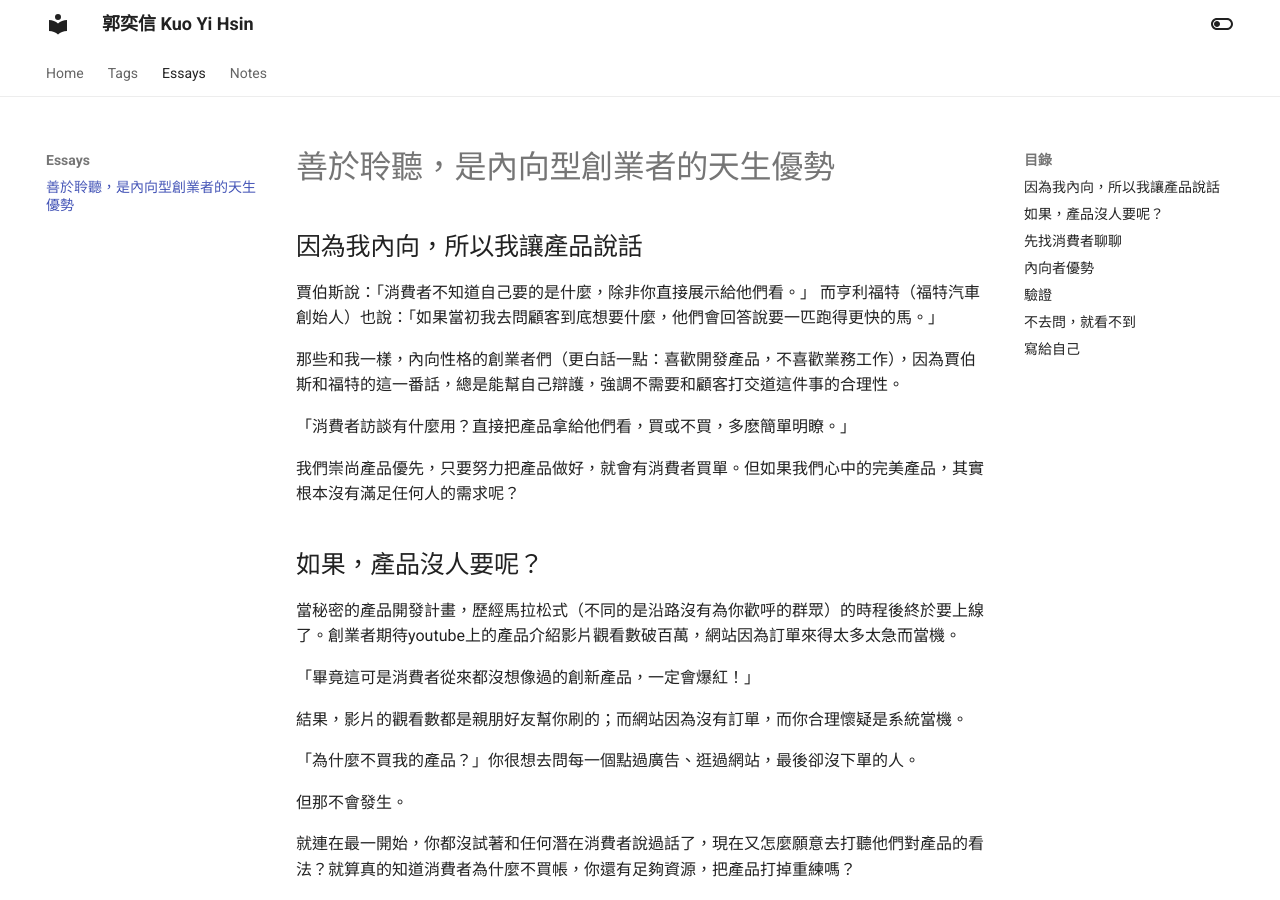
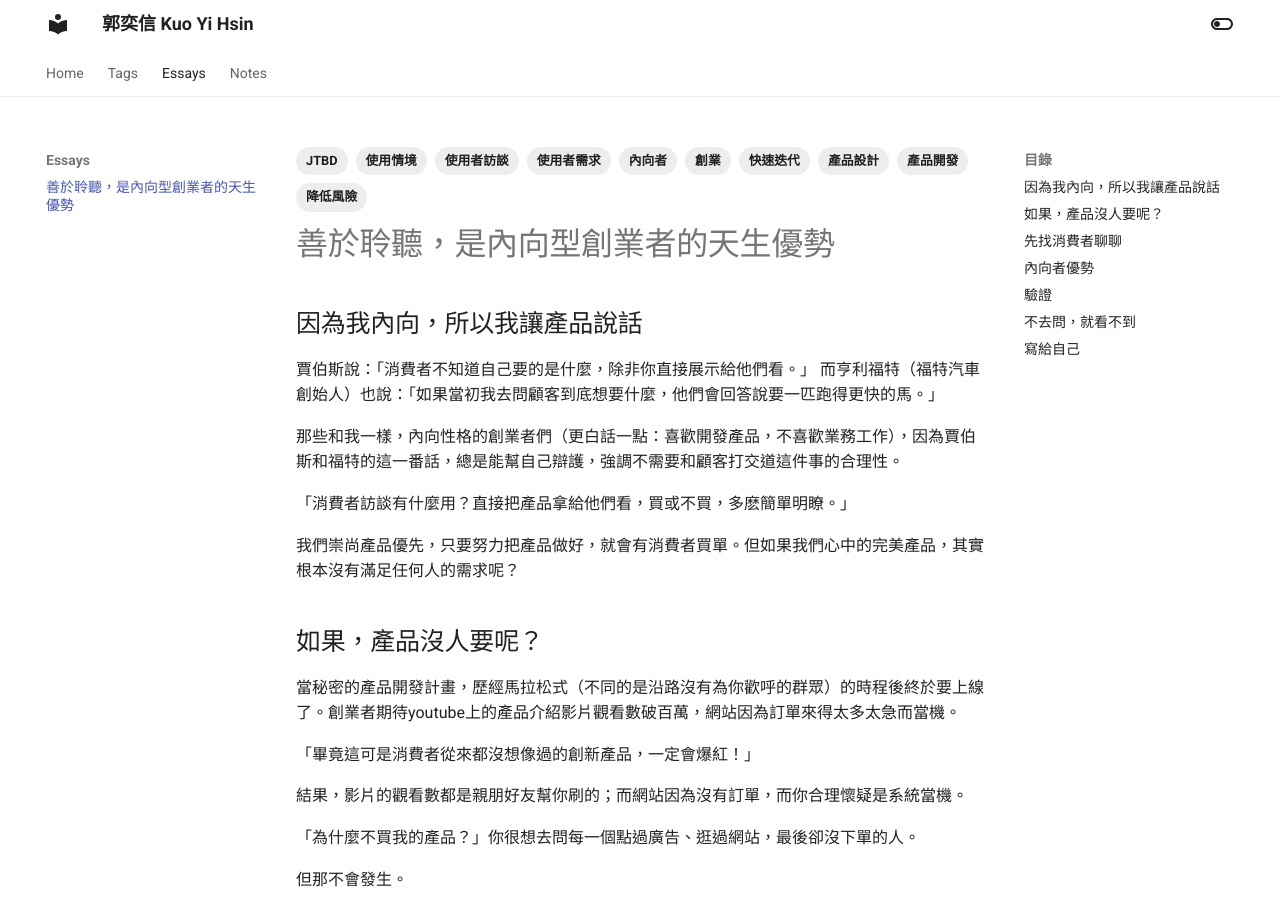
Before and after one commit to hisoka502/blog_blot, an MkDocs documentation site: the page built from docs/essays/introvert-advantages-in-product-development.md, in a window 1280 px wide and 900 px high. Built offline with MkDocs 1.6.1 and Material for MkDocs 9.7.7, drawn with Linux system fonts in a browser that asks for light colours.

Commit message:
publish 2022_0708_2132

```diff
--- a/docs/essays/introvert-advantages-in-product-development.md
+++ b/docs/essays/introvert-advantages-in-product-development.md
@@ -1,5 +1,16 @@
 ---
 title: 善於聆聽，是內向型創業者的天生優勢
+tags:
+- 內向者
+- 創業
+- 快速迭代
+- 產品開發
+- 產品設計
+- 使用者需求
+- 使用者訪談
+- 使用情境
+- JTBD
+- 降低風險
 ---
 
 # 善於聆聽，是內向型創業者的天生優勢
```
Also changed, not shown: docs/notes/202204262201.md (+1 -2 lines), docs/notes/202206042212.md (+1 -1 lines), docs/notes/202207062300.md (+4 -2 lines).
